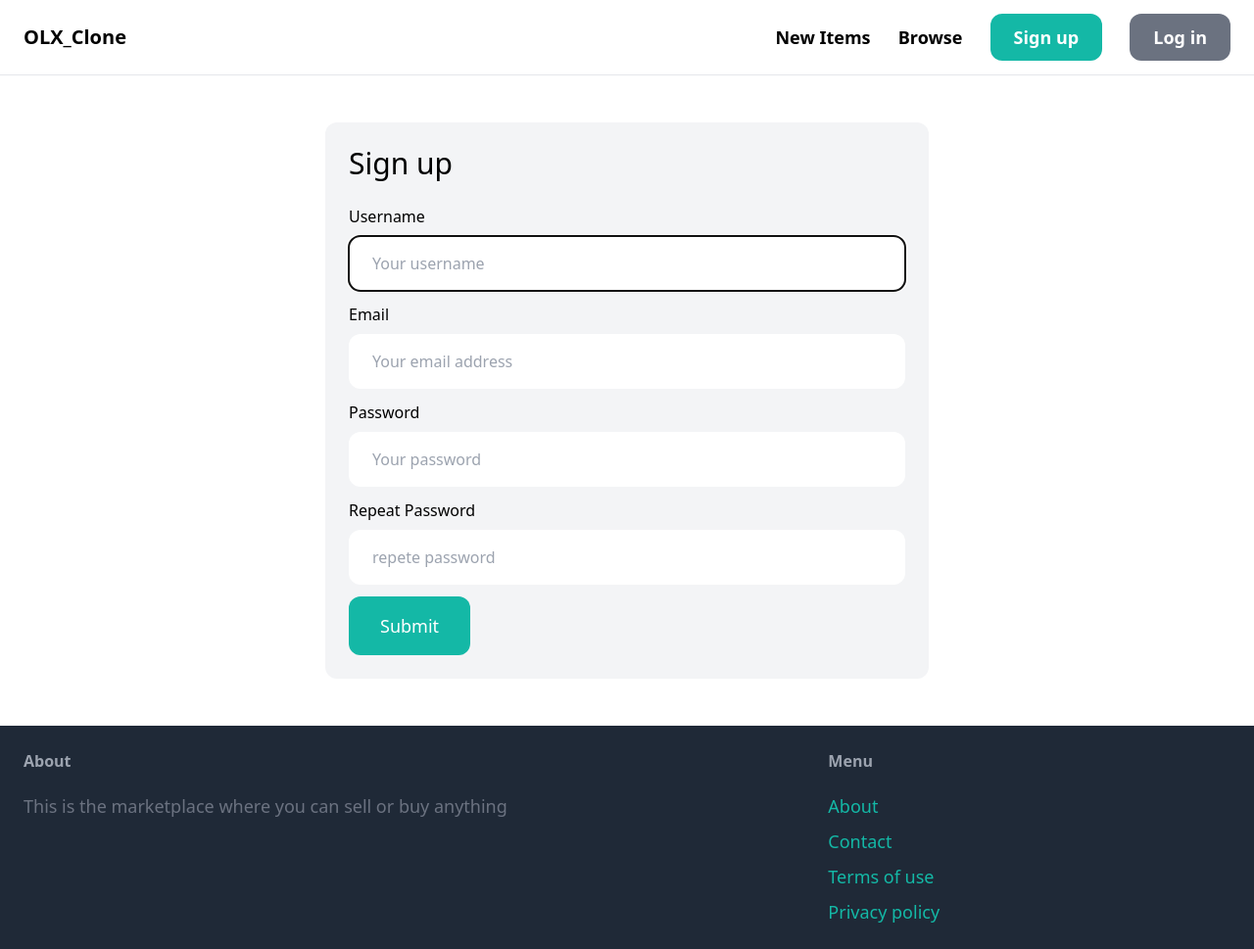
After one commit to miteshtiwary123/OLX_Clone, a Django app: page /signup/ in a window 1280 px wide. The commit adds this page. Shown: the whole page at 98% size. Run offline with Django 4.2, Linux system fonts and the light colour scheme; some libraries are stand-ins or nearby versions.

Commit message:
signup created

```diff
--- /dev/null
+++ b/core/forms.py
@@ -0,0 +1,26 @@
+from django import forms
+from django.contrib.auth.forms import UserCreationForm
+from django.contrib.auth.models import User
+
+
+class SignupForm(UserCreationForm):
+    class Meta:
+        model = User
+        fields = ('username', 'email', 'password1', 'password2')
+
+    username = forms.CharField(widget=forms.TextInput(attrs={
+        'placeholder': 'Your username',
+        'class': 'w-full py-4 px-6 rounded-xl'
+    }))
+    email = forms.CharField(widget=forms.EmailInput(attrs={
+        'placeholder': 'Your email address',
+        'class': 'w-full py-4 px-6 rounded-xl'
+    }))
+    password1 = forms.CharField(widget=forms.PasswordInput(attrs={
+        'placeholder': 'Your password',
+        'class': 'w-full py-4 px-6 rounded-xl'
+    }))
+    password2 = forms.CharField(widget=forms.PasswordInput(attrs={
+        'placeholder': 'repete password',
+        'class': 'w-full py-4 px-6 rounded-xl'
+    }))
--- a/core/templates/core/base.html
+++ b/core/templates/core/base.html
@@ -14,7 +14,7 @@
             <a href="#" class="text-lg font-semibold hover:text-gray-500">New Items</a>
             <a href="#" class="text-lg font-semibold hover:text-gray-500">Browse</a>
 
-            <a href="#" class="px-6 py-3 font-semibold text-lg bg-teal-500 text-white rounded-xl hover:bg-teal-700">Sign up</a>
+            <a href="{% url 'core:signup' %}" class="px-6 py-3 font-semibold text-lg bg-teal-500 text-white rounded-xl hover:bg-teal-700">Sign up</a>
             <a href="#" class="px-6 py-3 font-semibold text-lg bg-gray-500 text-white rounded-xl hover:bg-gray-700">Log in</a>
         </div>
     </nav>
@@ -31,7 +31,7 @@
             <h3 class="mb-5 font-semibold text-gray-400">Menu</h3>
             <ul class="space-y-2">
                 <li><a href="#" class="text-lg text-teal-500 hover:text-teal-700">About</a></li>
-                <li><a href="{% url 'contact' %}" class="text-lg text-teal-500 hover:text-teal-700">Contact</a></li>
+                <li><a href="{% url 'core:contact' %}" class="text-lg text-teal-500 hover:text-teal-700">Contact</a></li>
                 <li><a href="#" class="text-lg text-teal-500 hover:text-teal-700">Terms of use</a></li>
                 <li><a href="#" class="text-lg text-teal-500 hover:text-teal-700">Privacy policy</a></li>
             </ul>
--- /dev/null
+++ b/core/templates/core/signup.html
@@ -0,0 +1,47 @@
+{% extends 'core/base.html' %}
+
+{% block title %}Sign up{% endblock title %}
+
+{% block content %}
+<div class="w-1/2 my-6 mx-auto p-6 bg-gray-100 rounded-xl">
+    <h1 class="mb-6 text-3xl">Sign up</h1>
+
+    <form method="post" action=".">
+        {% csrf_token %}
+
+
+        <div class="mb-3">
+            <label class="inline-block mb-2">Username</label><br>
+            {{ form.username }}
+        </div>
+
+        <div class="mb-3">
+            <label class="inline-block mb-2">Email</label><br>
+            {{ form.email }}
+        </div>
+
+        <div class="mb-3">
+            <label class="inline-block mb-2">Password</label><br>
+            {{ form.password1 }}
+        </div>
+
+        <div class="mb-3">
+            <label class="inline-block mb-2">Repeat Password</label><br>
+            {{ form.password2 }}
+        </div>
+
+        {% if form.errors or form.non_field_errors %}
+            <div class="mb-3 p-6 bg-red-100 rounded-xl">
+                {% for field in form %}
+                    {{ field.errors }}
+                {% endfor %}
+
+                {{ form.non_field_errors }}
+            </div>
+        {% endif %}
+
+        <button class="py-4 px-8 text-lg bg-teal-500 hover:bg-teal-700 rounded-xl text-white">Submit</button>
+    </form>
+
+</div>
+{% endblock content %}
--- /dev/null
+++ b/core/urls.py
@@ -0,0 +1,10 @@
+from django.urls import path
+from . import views
+
+app_name= 'core'
+
+urlpatterns = [
+    path('', views.index, name='index'),
+    path('contact/', views.contact, name='contact'),
+    path('signup/', views.signup, name='signup'),
+]
--- a/core/views.py
+++ b/core/views.py
@@ -1,5 +1,7 @@
-from django.shortcuts import render
+from django.shortcuts import render, redirect
 from items.models import Category, Item
+
+from .forms import SignupForm
 
 def index(request):
     items = Item.objects.filter(is_sold=False)[0:6]
@@ -12,3 +14,19 @@ def index(request):
 
 def contact(request):
     return render(request, 'core/contact.html')
+
+def signup(request):
+    if request.method == 'POST':
+        form = SignupForm(request.POST)
+
+        if form.is_valid():
+            form.save()
+
+            return redirect('/login/')
+
+    else:
+        form = SignupForm()
+
+    return render(request, 'core/signup.html', {
+        'form': form
+    })
--- a/olx_clone/urls.py
+++ b/olx_clone/urls.py
@@ -2,11 +2,9 @@ from django.conf import settings
 from django.conf.urls.static import static
 from django.contrib import admin
 from django.urls import path, include
-from core.views import index, contact
 
 urlpatterns = [
-    path('', index, name='index'),
+    path('', include('core.urls')),
     path('items/', include('items.urls')),
-    path('contact/', contact, name='contact'),
     path('admin/', admin.site.urls),
 ] + static(settings.MEDIA_URL, document_root= settings.MEDIA_ROOT)
```
Also changed, not shown: db.sqlite3.
